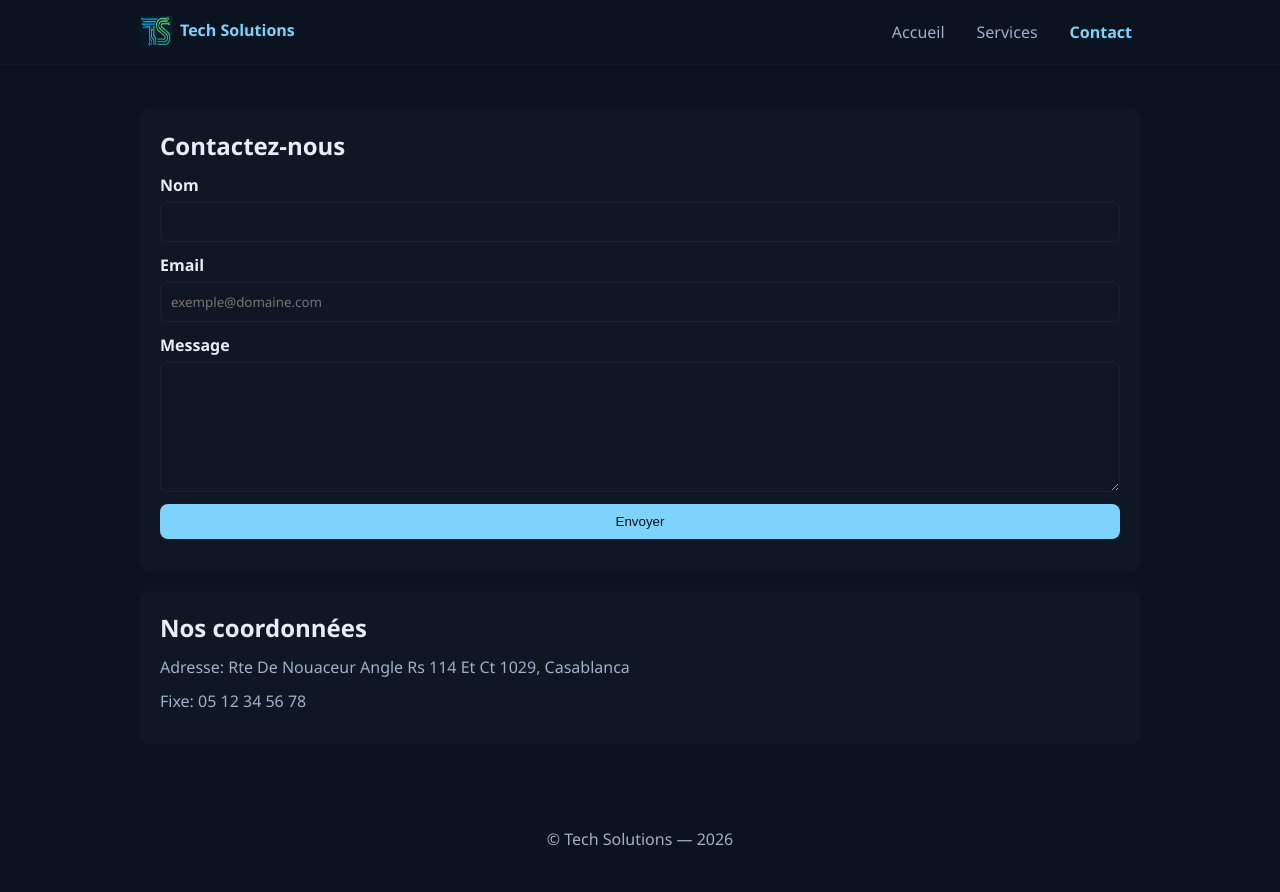
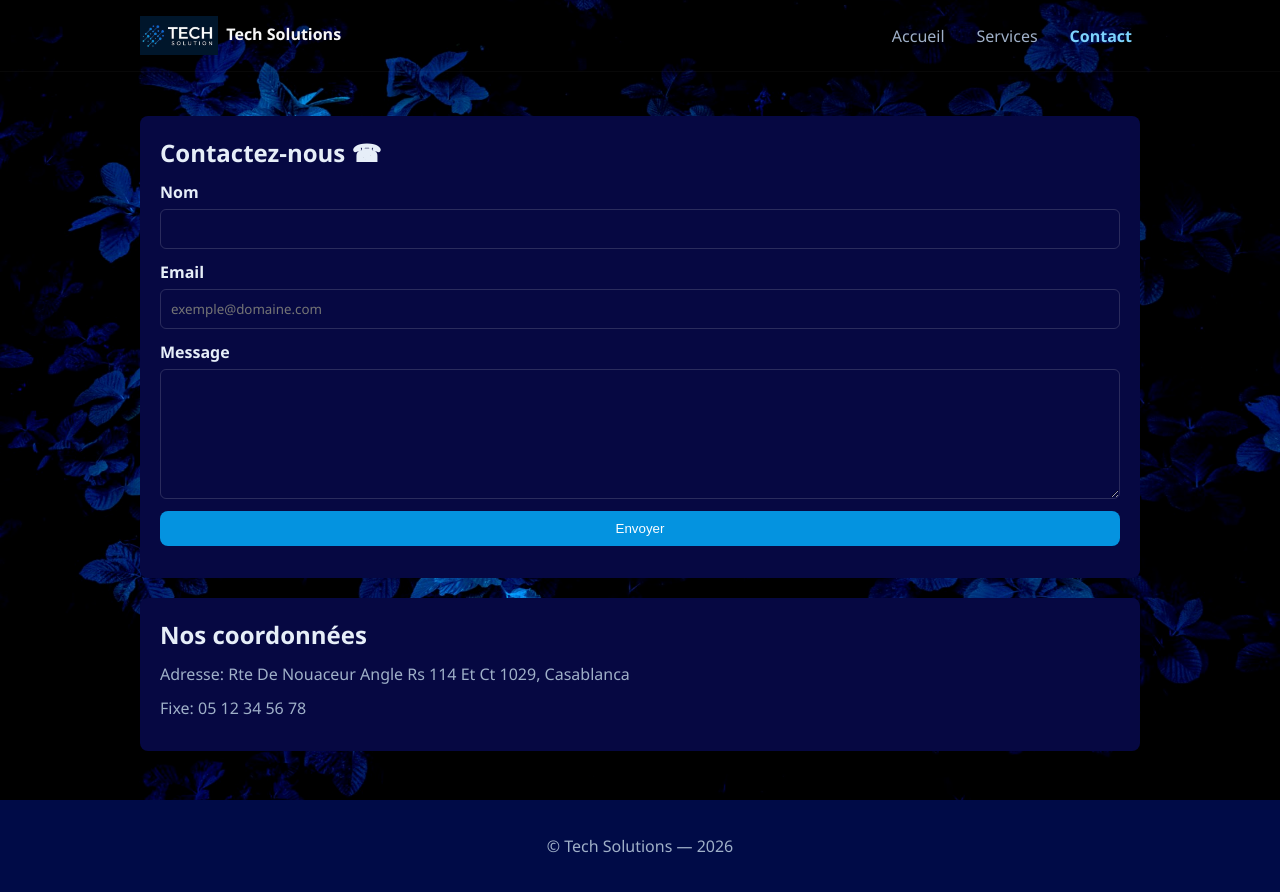
Before and after one commit to Allukaaz01/CC-HTML, a plain HTML site: page contact.html in a window 1280 px wide. Drawn offline with Linux system fonts and the light colour scheme.

Commit message:
produit final

```diff
--- a/contact.html
+++ b/contact.html
@@ -6,9 +6,10 @@
   <link rel="stylesheet" href="style.css">
 </head>
 <body>
+  <img class="bg-img" src="./images/fabrizio-conti-kXVogATbFgA-unsplash.jpg" alt="" aria-hidden="true">
   <header class="site-header">
     <div class="container header-inner">
-      <div class="logo"><img src="images/dark logo.png" alt="logo">Tech Solutions</div>
+      <div class="logo"><img src="images/logo ts.jpg" alt="logo">Tech Solutions</div>
       <nav>
         <ul class="nav-list">
           <li><a href="index.html">Accueil</a></li>
@@ -21,7 +22,7 @@
 
   <main class="container">
     <section class="contact-form">
-      <h1>Contactez-nous</h1>
+      <h1>Contactez-nous &#9742;</h1>
       <form action="#" method="post">
         <div class="form-row">
           <label for="name">Nom</label>
--- a/style.css
+++ b/style.css
@@ -2,12 +2,20 @@ body {
   height: 100vh;
   margin: 0;
   font-family: 'Segoe UI', sans-serif;
-  background-color: #0b1220;
+  background-color: #000b47;
   color: #e6eef8;
 }
+.bg-img {
+  position: fixed;
+  inset: 0;
+  width: 100%;
+  height: 100%;
+  object-fit: cover;
+  z-index: -1;
+  filter: saturate(0.98) contrast(1.02);
+}
 .logo img {
-  width: 32px;
-  height: 32px;
+  height: 39px;
   vertical-align: middle;
   margin-right: 8px;
 }
@@ -27,7 +35,7 @@ body {
 }
 .logo {
   font-weight: bold;
-  color: #7dd3fc;
+  color: #f7f7f7;
 }
 .nav-list {
   list-style: none;
@@ -53,7 +61,7 @@ body {
   font-weight: bold;
 }
 section {
-  background-color: #0f1724;
+  background-color: #060842;
   padding: 20px;
   margin-top: 20px;
   border-radius: 8px;
@@ -97,13 +105,13 @@ input, textarea {
   font-family: 'Segoe UI', sans-serif;
   padding: 10px;
   border-radius: 6px;
-  border: 1px solid rgba(255,255,255,0.04);
+  border: 1px solid rgba(249, 248, 248, 0.15);
   background: transparent;
   color: #e6eef8;
 }
 .btn {
-  background-color: #7dd3fc;
-  color: #071018;
+  background-color: #0493e0;
+  color: #fbfdff;
   border: none;
   padding: 10px 14px;
   border-radius: 8px;
```
Also changed, not shown: index.html (+2 -1 lines), services.html (+2 -1 lines), images/abstract-neural-connection-network-technology-digital-modern-solution-logo-design-illustration-vector.jpg (added), images/alex-fxrwJGMCz_g-unsplash.jpg (added), images/banner.jpg (added), images/fabrizio-conti-kXVogATbFgA-unsplash.jpg (added), images/logo ts.jpg (added), images/ts wallpaper.jpeg (added), images/webdev.jpg (added).
